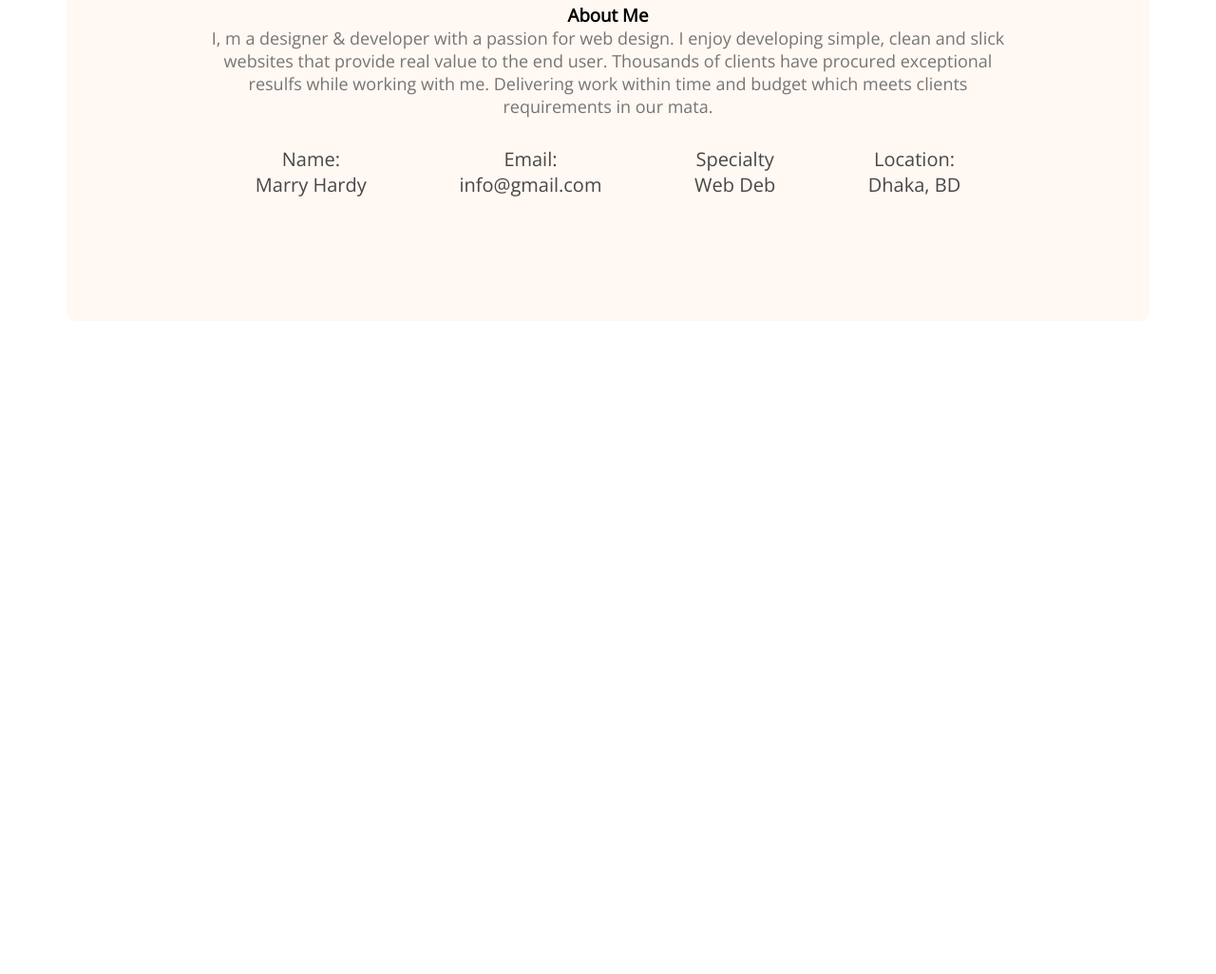
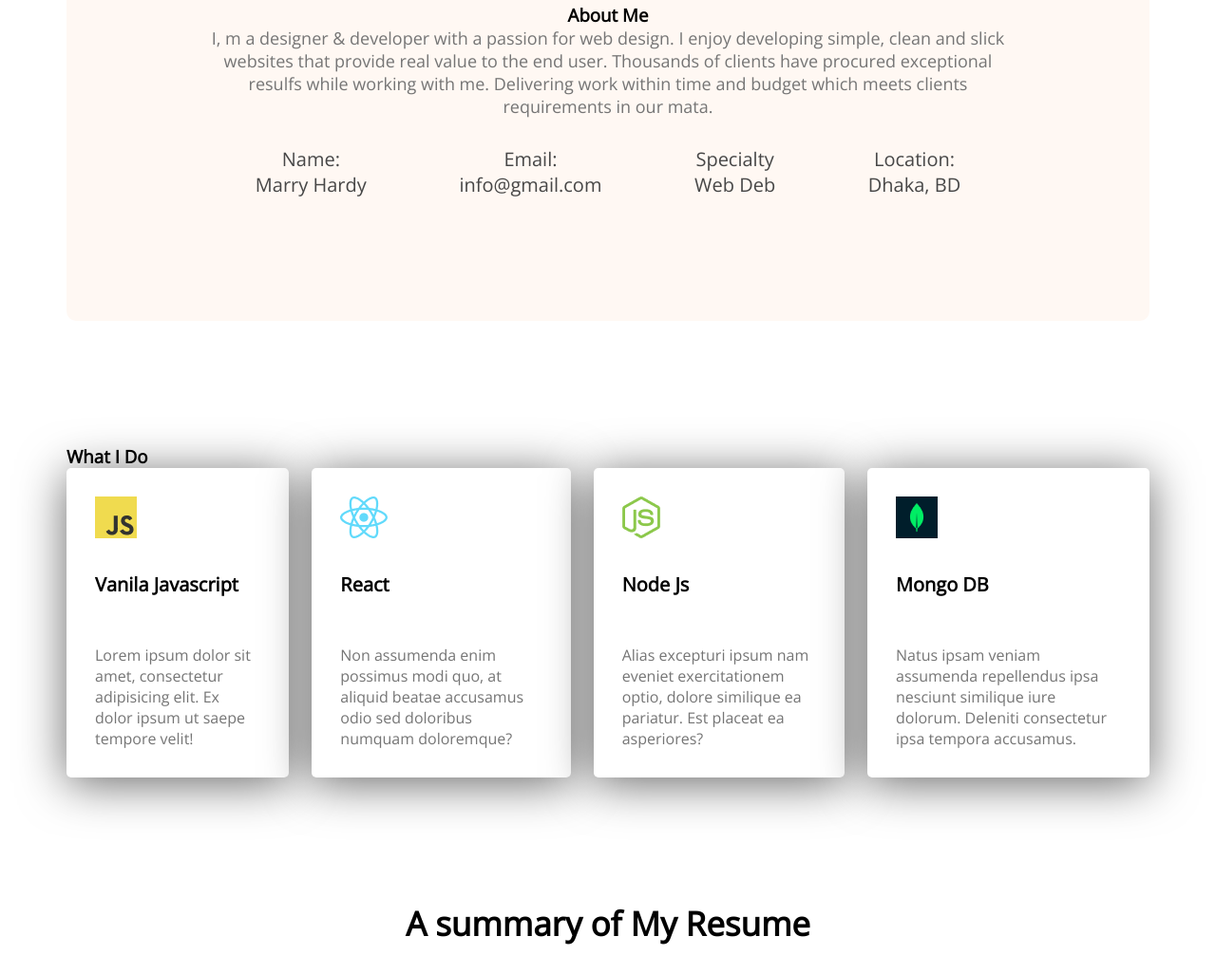
Before and after one commit to thaky11/developer-portfolio, a plain HTML site: page index.html in a window 1280 px wide. Shown: the part 1197-2223 px from the top of the page at 95% size. Before the commit the page ends 1535 px from the top, so only its background shows below. Drawn offline with nearby package versions, Linux system fonts and the light colour scheme; files whose address does not match are found by name.

Commit message:
added skiils content

```diff
--- a/index.html
+++ b/index.html
@@ -60,6 +60,36 @@
       </div>
 
      </section>
+     <!--what i do section-->
+     <section class="what-i-do">
+      <h3 class="section">What I Do</h3>
+      <div class="skills-container">
+        <div class="skill">
+          <img src="images/icons/js.png" alt="">
+          <p class="skill-title">Vanila Javascript</p>
+          <p class="skill-description">Lorem ipsum dolor sit amet, consectetur adipisicing elit. Ex dolor ipsum ut saepe tempore velit!</p>
+        </div>
+        <div class="skill">
+          <img src="images/icons/react.png" alt="">
+          <p class="skill-title">React</p>
+          <p class="skill-description">Non assumenda enim possimus modi quo, at aliquid beatae accusamus odio sed doloribus numquam doloremque?</p>
+        </div>
+        <div class="skill">
+          <img src="images/icons/nodejs.png" alt="">
+          <p class="skill-title">Node Js</p>
+          <p class="skill-description">Alias excepturi ipsum nam eveniet exercitationem optio, dolore similique ea pariatur. Est placeat ea asperiores?</p>
+        </div>
+        <div class="skill">
+          <img src="images/icons/mongo.png" alt="">
+          <p class="skill-title">Mongo DB</p>
+          <p class="skill-description">Natus ipsam veniam assumenda repellendus ipsa nesciunt similique iure dolorum. Deleniti consectetur ipsa tempora accusamus.</p>
+        </div>
+      </div>
+
+     </section>
+     <section class="resume">
+       <h3 class="section-title">A summary of My Resume</h3>
+     </section>
    </main>
    <footer>
 
--- a/styles/portfolio.css
+++ b/styles/portfolio.css
@@ -71,6 +71,7 @@ main{
   text-align: center;
 }
 .section-title{
+    text-align: center;
   font-weight: 700;
   font-size:  35px;
   margin-bottom: 30px;
@@ -89,3 +90,25 @@ main{
 font-size: 20px;
 color: #474747;
 }
+ section{
+    margin-top: 130px;
+}
+.skills-container{
+    display: flex;
+    gap: 24px;
+}
+.skill{
+    background: #FFFFFF;
+    box-shadow:  0px 6px 50px rgba(0 ,0 , 0, 0.6);
+    border-radius: 5px;
+    padding: 30px;
+}
+.skill-title{
+    font-weight: 700;
+    font-size: 20px;
+    margin-top: 30px;
+    margin-bottom: 50px;
+}
+.skill-description{
+    color: #757575;
+}
```
